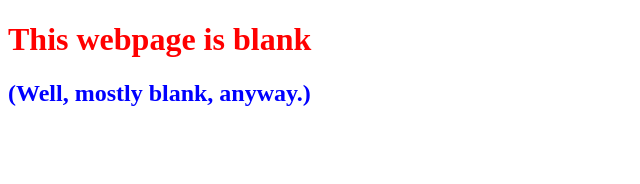
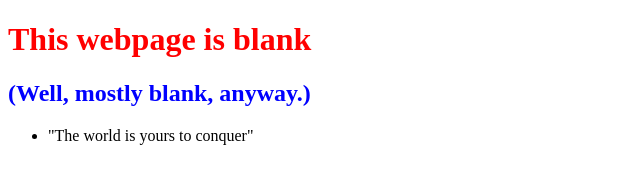
Before and after one commit to siva-surya/0main_openSAP_repo, a plain HTML site: page index.html in a window 1280 px wide. Shown: the whole page, without its empty margins (0-640 px from the left). Drawn offline with Linux system fonts and the light colour scheme.

Commit message:
added one list item

```diff
--- a/index.html
+++ b/index.html
@@ -7,5 +7,8 @@
 <body>
 	<h1 style="color:Red">This webpage is blank</h1>
 	<h2 style="color:Blue">(Well, mostly blank, anyway.)</h2>
+	<ul>
+		<li>"The world is yours to conquer"</li>
+	</ul>
 </body>
 </html>
```
